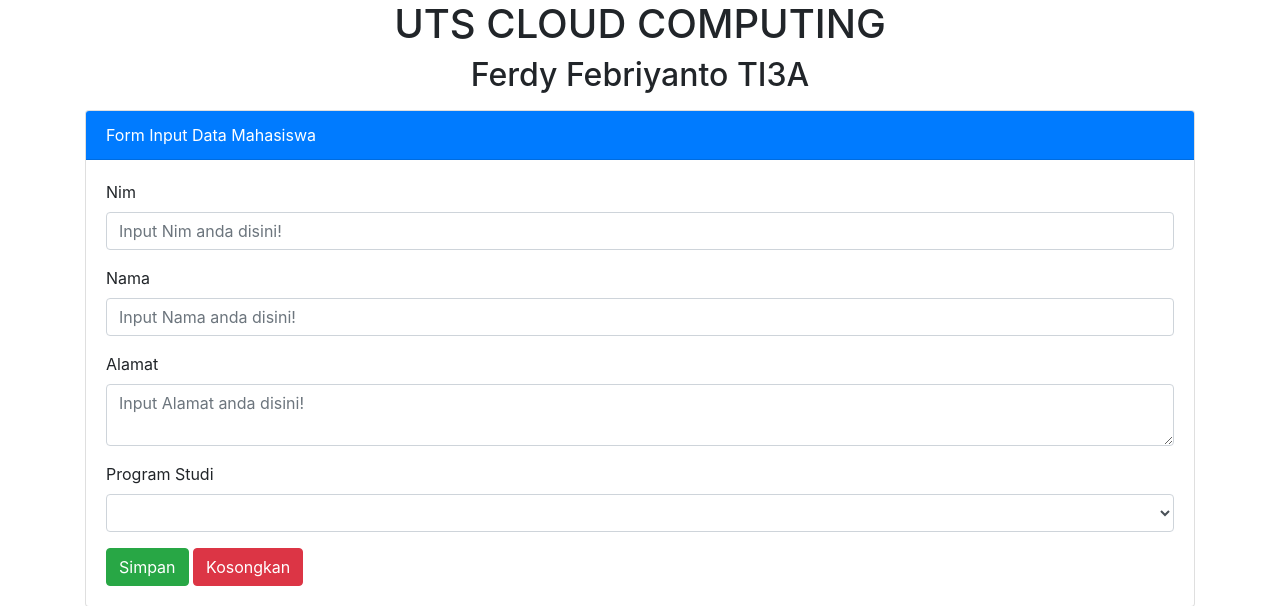
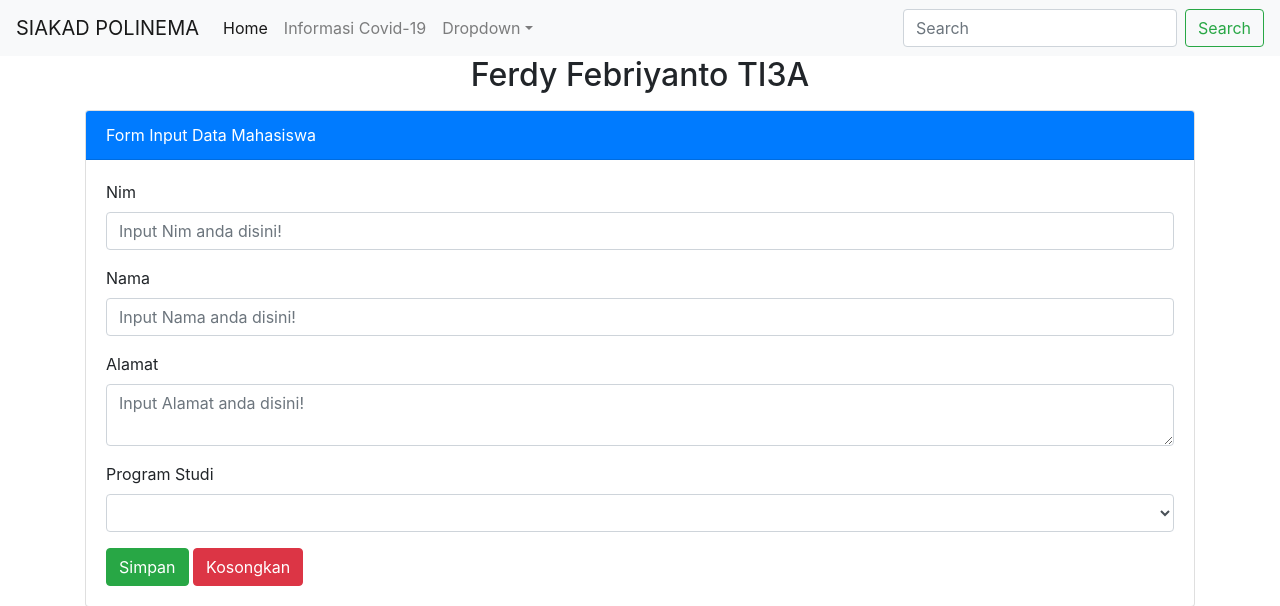
Before and after one commit to ferdyfebriyanto/crud_siakad, a PHP site: page /index.php in a window 1280 px wide. Shown: the top 606 px of the page. Run offline with PHP 8.4, Linux system fonts and the light colour scheme; data comes from the database, SQL or seed files in the repository.

Commit message:
Update tampilan index

```diff
--- a/index.php
+++ b/index.php
@@ -106,8 +106,36 @@
 	<link rel="stylesheet" type="text/css" href="css/bootstrap.min.css">
 </head>
 <body>
+
+<nav class="navbar navbar-expand-lg navbar-light bg-light fixed-top">
+	<a class="navbar-brand" href="#">SIAKAD POLINEMA</a>
+	<button class="navbar-toggler hidden-lg-up" type="button" data-toggle="collapse" data-target="#collapsibleNavId" aria-controls="collapsibleNavId"
+		aria-expanded="false" aria-label="Toggle navigation"></button>
+	<div class="collapse navbar-collapse" id="collapsibleNavId">
+	  <ul class="navbar-nav mr-auto mt-2 mt-lg-0">
+		<li class="nav-item active">
+		  <a class="nav-link" href="index.php">Home <span class="sr-only">(current)</span></a>
+		</li>
+		<li class="nav-item">
+		  <a class="nav-link" href="https://objectstorage.ap-osaka-1.oraclecloud.com/n/axfojrocu9l6/b/site/o/index.php" target="_blank">Informasi Covid-19</a>
+		</li>
+		<li class="nav-item dropdown">
+		  <a class="nav-link dropdown-toggle" href="#" id="dropdownId" data-toggle="dropdown" aria-haspopup="true" aria-expanded="false">Dropdown</a>
+		  <div class="dropdown-menu" aria-labelledby="dropdownId">
+			<a class="dropdown-item" href="#">Action 1</a>
+			<a class="dropdown-item" href="#">Action 2</a>
+		  </div>
+		</li>
+	  </ul>
+	  <form class="form-inline my-2 my-lg-0">
+		<input class="form-control mr-sm-2" type="text" placeholder="Search">
+		<button class="btn btn-outline-success my-2 my-sm-0" type="submit">Search</button>
+	  </form>
+	</div>
+  </nav>
+
+
 <div class="container">
-
 	<h1 class="text-center">UTS CLOUD COMPUTING</h1>
 	<h2 class="text-center">Ferdy Febriyanto TI3A</h2>
 
```
